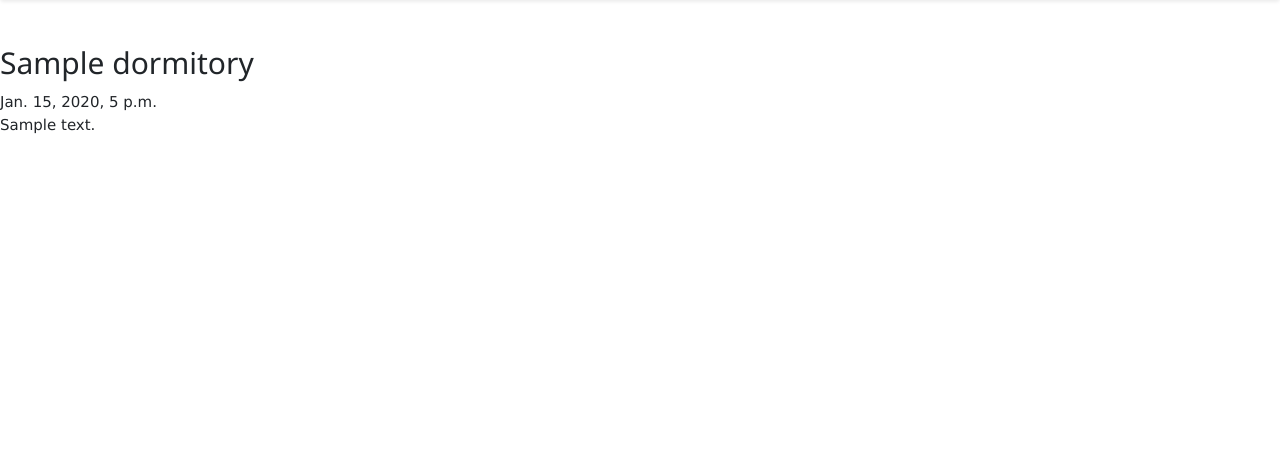
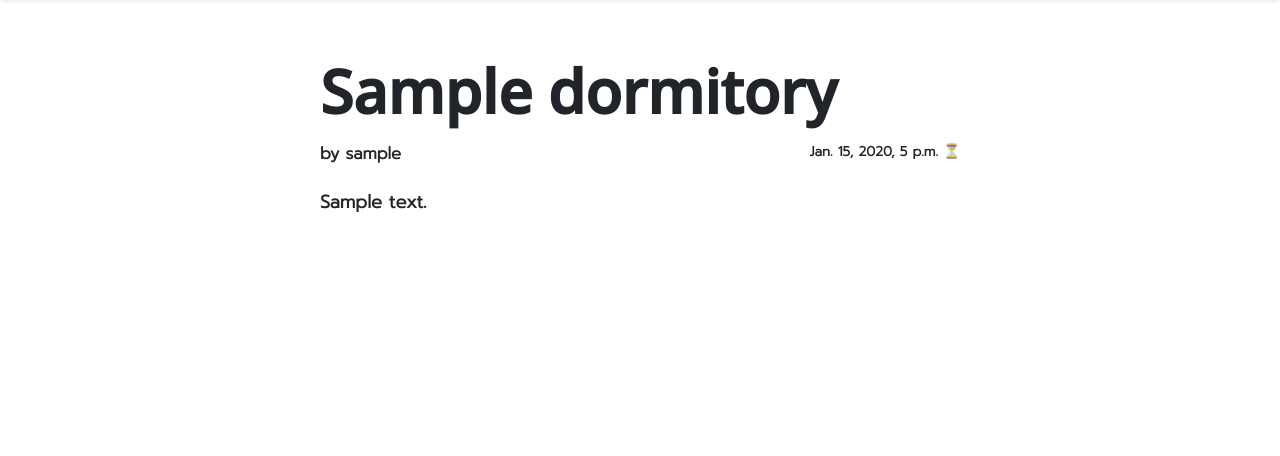
Before and after one commit to 6210612831/hahoor, a Django app: a page that uses dormitory/templates/dormitory/dormitory.html in a window 1280 px wide. Shown: the part 208-664 px from the top of the page. Run offline with Django 3.2, Linux system fonts and the light colour scheme; tables that the repository leaves empty hold one stand-in row (values such as "Sample post"); some libraries are stand-ins or nearby versions.

Commit message:
Update dormitory page

```diff
--- a/dormitory/templates/dormitory/dormitories.html
+++ b/dormitory/templates/dormitory/dormitories.html
@@ -65,7 +65,7 @@
 <!--Dormitory list-->
 <h1 class="padding" style="margin-left: 2em;"><p class="p2"><b>หอพัก &#128226;</b></p></h1>
 
-    <div style="margin-left: 15%;margin-right: 8%; margin-top: 1em;">
+    <div style="margin-left: 15%;margin-right: 8%; margin-top: 1em; margin-bottom: 5em;">
 
         {% for dorm in dorm_list%}
             <div>
--- a/dormitory/templates/dormitory/dormitory.html
+++ b/dormitory/templates/dormitory/dormitory.html
@@ -1,12 +1,42 @@
 {% extends "dormitory/layout.html" %}
-
 {% load markdown_tag %}
 
 {% block body %}
-<h2>{{dormitory.title}}</h2>
+<title>{{ dormitory.title }}</title>
+<style>
+    .p2 {
+        font-family: 'Noto Sans Thai', sans-serif;
+        font-size: 2em;
+    }
+    .p3 {
+        font-family: "Prompt", sans-serif;
+        font-size: 0.9em;
+    }
+    .p4 {
+        font-family: "Prompt", sans-serif;
+        font-size: 1.2em;
+    }
+    .p5 {
+        font-family: "Prompt", sans-serif;
+        font-size: 1.1em;
+    }
+    img{
+        display: block;
+        margin-left: auto;
+        margin-right: auto;
+        width: 100%;
+    }
 
-{{dormitory.date}}
-<br>
-{{dormitory.content | convert_markdown | safe }}
+</style>
+
+<div style="margin-left: 25%; margin-right: 25%; margin-bottom: 7em; margin-top: 4em;">
+    <h2><b class="p2">{{ dormitory.title }}</b></h2>
+            <b class="p5">by {{ dormitory.author.username }}</b>
+            <b class="p3" style="float: right;">{{dormitory.date}} &#9203;</b>
+            <br>
+            <br>
+            <b class="p4">{{dormitory.content | convert_markdown | safe }}</b>
+</div>
+
 
 {% endblock %}
--- a/thread/templates/thread/layout.html
+++ b/thread/templates/thread/layout.html
@@ -10,7 +10,7 @@
     <link rel="stylesheet" href="https://www.w3schools.com/w3css/4/w3.css">
     <link rel="preconnect" href="https://fonts.googleapis.com">
     <link rel="preconnect" href="https://fonts.gstatic.com" crossorigin>
-    <link href="https://fonts.googleapis.com/css2?family=Prompt:wght@300&display=swap" rel="stylesheet">
+    <link href="https://fonts.googleapis.com/css2?family=Noto+Sans+Thai:wght@500&family=Prompt:wght@300&display=swap" rel="stylesheet">
     <script src="{% static 'dormitory/css/styles.js' %}"></script>
     <script src="https://cdn.jsdelivr.net/npm/bootstrap@5.1.3/dist/js/bootstrap.bundle.min.js" integrity="sha384-ka7Sk0Gln4gmtz2MlQnikT1wXgYsOg+OMhuP+IlRH9sENBO0LRn5q+8nbTov4+1p" crossorigin="anonymous"></script>
     <link rel="stylesheet" href="https://www.w3schools.com/w3css/4/w3.css">
```
